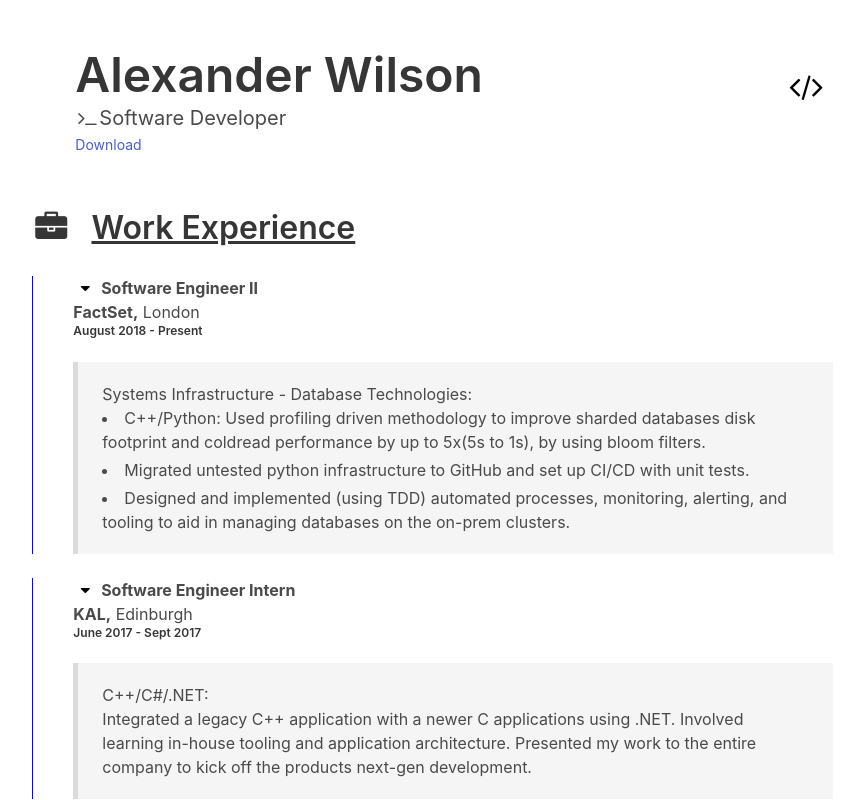
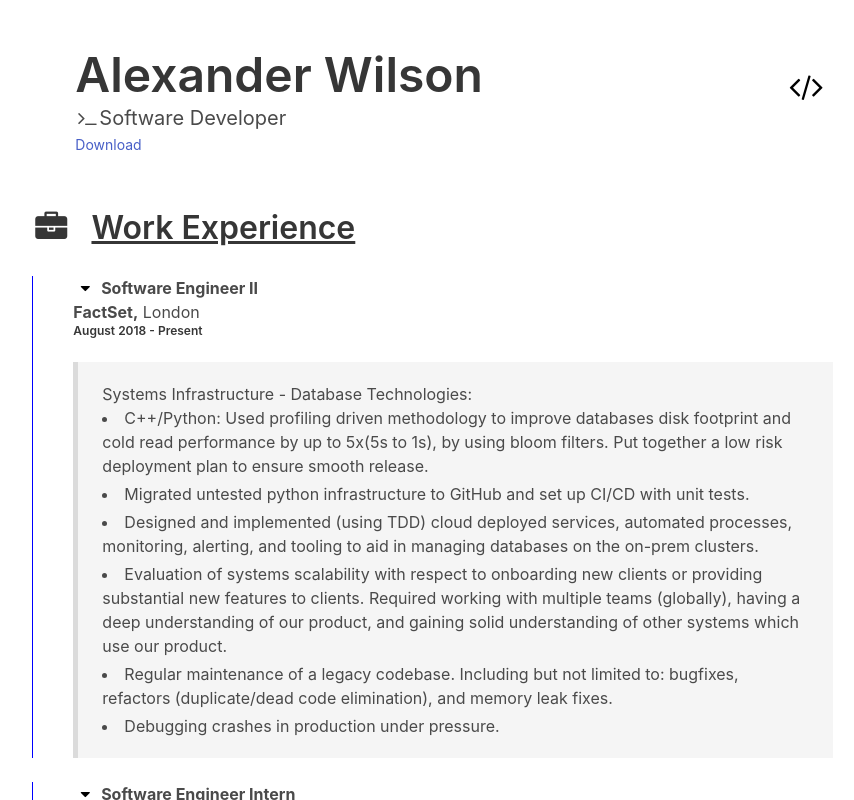
Before and after one commit to rdtscp/resume, a React (Create React App) app: page / in a window 1280 px wide. Shown: the top 800 px of the page, without its empty margins (190-1044 px from the left). Built offline with nearby package versions, Linux system fonts and the light colour scheme; no server answers.

Commit message:
Update Experience

```diff
--- a/src/Views/CompiledCV.js
+++ b/src/Views/CompiledCV.js
@@ -35,9 +35,12 @@ class CompiledCV extends Component {
           <WorkEntry title="Software Engineer II" company="FactSet" location="London" date="August 2018 - Present" endyear={(new Date()).getFullYear()}>
             Systems Infrastructure - Database Technologies:
             <br />
-            <li> C++/Python: Used profiling driven methodology to improve sharded databases disk footprint and coldread performance by up to 5x(5s to 1s), by using bloom filters. </li>
+            <li> C++/Python: Used profiling driven methodology to improve databases disk footprint and cold read performance by up to 5x(5s to 1s), by using bloom filters. Put together a low risk deployment plan to ensure smooth release. </li>
             <li> Migrated untested python infrastructure to GitHub and set up CI/CD with unit tests. </li>
-            <li> Designed and implemented (using TDD) automated processes, monitoring, alerting, and tooling to aid in managing databases on the on-prem clusters. </li>
+            <li> Designed and implemented (using TDD) cloud deployed services, automated processes, monitoring, alerting, and tooling to aid in managing databases on the on-prem clusters. </li>
+            <li> Evaluation of systems scalability with respect to onboarding new clients or providing substantial new features to clients. Required working with multiple teams (globally), having a deep understanding of our product, and gaining solid understanding of other systems which use our product. </li>
+            <li> Regular maintenance of a legacy codebase. Including but not limited to: bugfixes, refactors (duplicate/dead code elimination), and memory leak fixes.  </li>
+            <li> Debugging crashes in production under pressure. </li>
           </WorkEntry>
           <br />
           <WorkEntry title="Software Engineer Intern" company="KAL" location="Edinburgh" date="June 2017 - Sept 2017" endyear="2017">
```
